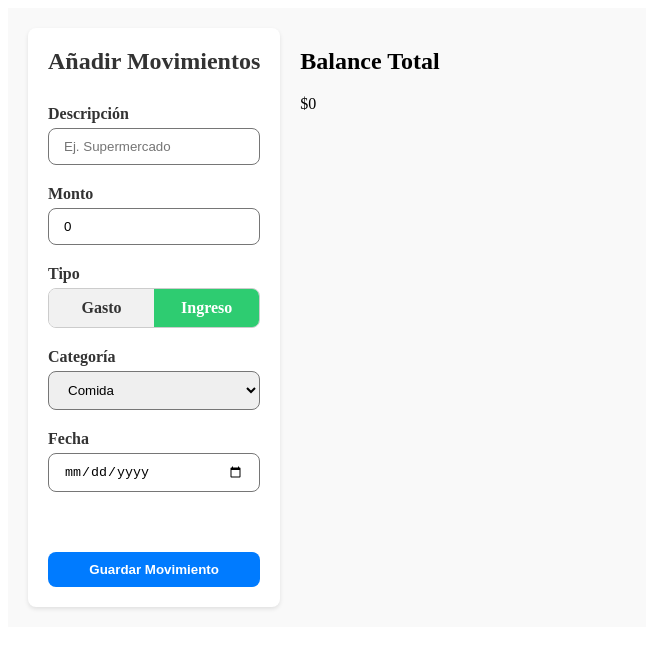
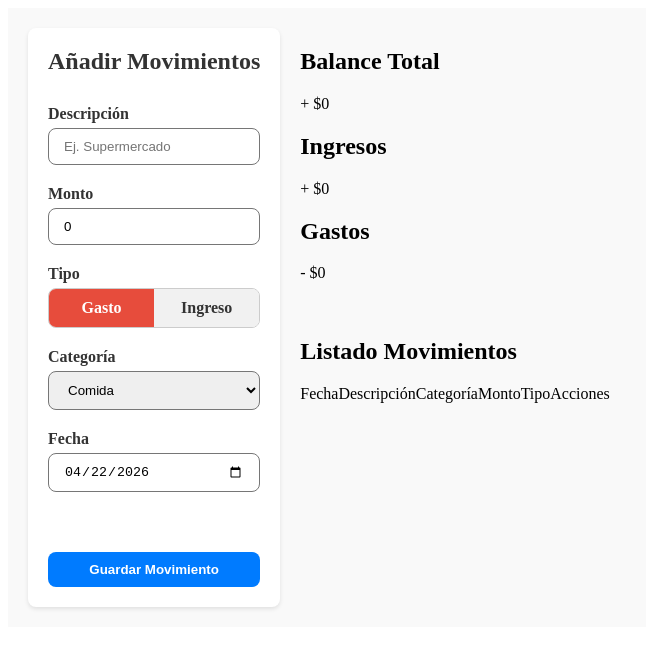
Before and after one commit to JuanPanero/DesarrolloSoftware-TP2, a React (Vite) app: page / in a window 1280 px wide. Shown: the top 648 px of the page, without its empty margins (0-646 px from the left). Built offline with nearby package versions, Linux system fonts and the light colour scheme.

Commit message:
feat: agregar edición de movimientos y lógica del balance

```diff
--- a/src/App.jsx
+++ b/src/App.jsx
@@ -2,7 +2,7 @@ import { useState } from 'react'
 import './App.css'
 import Formulario from './components/Formulario'
 import Listado from './components/Listado'
-import BalanceTotal from './components/BalanceTotal'
+import Balance from './components/Balance'
 
 function App() {
   const [movimientos, setMovimientos] = useState([])
@@ -13,12 +13,16 @@ function App() {
     setMovimientos(movimientos.filter((m)=>m.id!==movEliminar.id))
   }
 
+  const actualizarMovimiento = (movEditado) =>{
+    setMovimientos(movimientos.map((m)=> m.id === movEditado.id ? movEditado : m))
+  }
+
   return (
       <div className='contenedorApp'>
         <Formulario className='formulario' agregarMov={agregarMovimientos}/>
         <div className='contenedorInfo'>
-          <BalanceTotal movimientos={movimientos}/>
-          <Listado movimientos={movimientos} eliminar={eliminarMovimiento}/>
+          <Balance className='contenedor-balance' movimientos={movimientos}/>
+          <Listado movimientos={movimientos} eliminar={eliminarMovimiento} actualizar={actualizarMovimiento} className='contenedor-listado'/>
         </div>
       </div>
   )
--- /dev/null
+++ b/src/components/Balance.jsx
@@ -0,0 +1,29 @@
+import '../App.css'
+import TarjetaBalance from './TarjetaBalance'
+
+function Balance({movimientos, className}){
+
+    let totalIngreso = 0
+    let totalGasto = 0
+
+
+    movimientos.forEach(mov => {
+        if (mov.tipo === 'ingreso'){
+            totalIngreso += mov.monto
+        }else {
+            totalGasto += mov.monto
+        }
+    })
+
+    const balanceTotal = totalIngreso - totalGasto
+
+    return(
+        <div className="contenedor-balance">
+            <TarjetaBalance titulo='Balance Total' monto={balanceTotal < 0 ? balanceTotal *(-1): balanceTotal} tipo={balanceTotal >=0 ? 'ingreso' : 'gasto'}/>
+            <TarjetaBalance titulo='Ingresos' monto={totalIngreso} tipo='ingreso'/>
+            <TarjetaBalance titulo='Gastos' monto={totalGasto} tipo='gasto'/>
+        </div>
+    )
+}
+
+export default Balance
--- a/src/components/BalanceTotal.jsx
+++ /dev/null
@@ -1,26 +0,0 @@
-
-
-function BalanceTotal({movimientos}){
-    let totalIngreso = 0
-    let totalEgreso = 0
-
-
-    movimientos.forEach(mov => {
-        if (mov.tipo === 'ingreso'){
-            totalIngreso += mov.monto
-        }else {
-            totalEgreso += mov.monto
-        }
-    })
-
-    const balanceTotal = totalIngreso - totalEgreso
-
-    return(
-        <div className="contenedor-balance">
-            <h2>Balance Total</h2>
-            <p>${balanceTotal}</p>
-        </div>
-    )
-}
-
-export default BalanceTotal
--- a/src/components/Formulario.jsx
+++ b/src/components/Formulario.jsx
@@ -4,12 +4,12 @@ import '../App.css'
 function Formulario({agregarMov, className}) {
     const [descripcion, setDescripcion] = useState('')
     const [monto, setMonto] = useState(0)
-    const [tipo, setTipo] = useState('ingreso')
-    const [categoria, setCategoria] = useState('')
-    const [fecha, setFecha] = useState('')
+    const [tipo, setTipo] = useState('gasto')
+    const [categoria, setCategoria] = useState('comida')
+    const [fecha, setFecha] = useState(new Date().toISOString().split('T')[0])
 
     const guardarMov = (e) =>{
-        e.preventDefault();
+        e.preventDefault()
 
         if(monto <= 0 || descripcion === ''){
             alert("Por favor, complete bien los campos")
@@ -29,7 +29,7 @@ function Formulario({agregarMov, className}) {
 
         setDescripcion('')
         setMonto(0)
-        setCategoria('')
+        setCategoria('comida')
     }
 
     return(
@@ -40,13 +40,15 @@ function Formulario({agregarMov, className}) {
                 <div className='campoForm'>
                     <label htmlFor="descripcion">Descripción</label>
                     <input type="text" id='descripcion' placeholder='Ej. Supermercado' value={descripcion}
-                        onChange={(e)=>setDescripcion(e.target.value)}/>
+                        onChange={(e)=>setDescripcion(e.target.value)}
+                    />
                 </div>
 
                 <div className='campoForm'>
                     <label htmlFor="monto">Monto</label>
                     <input type="number" id='monto' placeholder='$0.00' value={monto}
-                        onChange={(e)=>setMonto(e.target.value)}/>
+                        onChange={(e)=>setMonto(e.target.value)}
+                    />
                 </div>
 
                 <div className='campoForm'>
@@ -81,6 +83,7 @@ function Formulario({agregarMov, className}) {
                     <label htmlFor="categoria">Categoría</label>
                     <select id='categoria' value={categoria} placeholder='Categoría' onChange={(e)=>setCategoria(e.target.value)}>
                         <option value="comida">Comida</option>
+                        <option value="salario">Salario</option>
                         <option value="transporte">Transporte</option>
                         <option value="ocio">Ocio</option>
                         <option value="servicios">Servicios</option>
--- a/src/components/ItemMovimiento.jsx
+++ b/src/components/ItemMovimiento.jsx
@@ -1,16 +1,104 @@
-function ItemMovimiento({mov, eliminar}){
+import { useState } from "react"
+
+function ItemMovimiento({mov, eliminar, actualizar}){
+    const [editando, setEditando] = useState(false)
+    const [descripcion, setDescripcion] = useState(mov.descripcion)
+    const [monto, setMonto] = useState(mov.monto)
+    const [tipo, setTipo] = useState(mov.tipo)
+    const [categoria, setCategoria] = useState(mov.categoria)
+    const [fecha, setFecha] = useState(mov.fecha)
+
+
     const manejoEliminar= (e) =>{
         eliminar(mov)
     }
 
+    const cambiarEditando = (e) =>{
+        e.preventDefault()
+
+        if (editando) {
+            setDescripcion(mov.descripcion);
+            setMonto(mov.monto);
+            setFecha(mov.fecha);
+            setCategoria(mov.categoria);
+            setTipo(mov.tipo)
+        }
+
+        setEditando(!editando)
+    }
+
+    const manejoCambiar = (e) =>{
+        e.preventDefault()
+
+        if(monto <= 0 || descripcion === ''){
+            alert("Por favor, complete bien los campos")
+            return
+        }
+
+        const nuevoMov = {
+            id: mov.id,
+            descripcion,
+            monto: parseFloat(monto),
+            tipo,
+            categoria,
+            fecha
+        }
+
+        actualizar(nuevoMov)
+
+        setEditando(false)
+    }
+
     return(
-        <li>
-            <span>{mov.fecha}</span>
-            <span>{mov.descripcion}</span>
-            <span>{mov.monto}</span>
-            <span>{mov.categoria}</span>
-            <button onClick={manejoEliminar}>Eliminar</button>
-            <button>Editar</button>
+        <li className="contenedor-item">
+            {editando ? (
+                <>
+                    <input
+                        id="fecha"
+                        type="date"
+                        value={fecha}
+                        onChange={(e) => setFecha(e.target.value)}
+                    />
+                    <input type="text" id='descripcion' placeholder='Ej. Supermercado' value={descripcion}
+                        onChange={(e)=>setDescripcion(e.target.value)}
+                    />
+                    <select id='categoria' value={categoria} placeholder='Categoría'
+                        onChange={(e)=>setCategoria(e.target.value)}>
+                        <option value="comida">Comida</option>
+                        <option value="salario">Salario</option>
+                        <option value="transporte">Transporte</option>
+                        <option value="ocio">Ocio</option>
+                        <option value="servicios">Servicios</option>
+                        <option value="salud">Salud</option>
+                        <option value="otros">Otros</option>
+                    </select>
+                    <input type="number" id='monto' placeholder='$0.00' value={monto}
+                        onChange={(e)=>setMonto(e.target.value)}
+                    />
+                    <select id="tipo" value={tipo}
+                        onChange={(e)=>setTipo(e.target.value)}>
+                        <option value="gasto">Gasto</option>
+                        <option value="ingreso">Ingreso</option>
+                    </select>
+                    <button onClick={manejoCambiar}>Guardar</button>
+                    <button onClick={cambiarEditando}>Cancelar</button>
+                </>
+            ) :
+            (
+                <>
+                    <span>{mov.fecha}</span>
+                    <span>{mov.descripcion}</span>
+                    <span>{mov.categoria}</span>
+                    <span>{mov.tipo === 'ingreso' ? `+ $${mov.monto}` : `- $${mov.monto}`}</span>
+                    <span>{mov.tipo}</span>
+                    <span>
+                        <button onClick={manejoEliminar}>Eliminar</button>
+                        <button onClick={cambiarEditando}>Editar</button>
+                    </span>
+                </>
+
+            )
+            }
         </li>
     )
 }
--- a/src/components/Listado.jsx
+++ b/src/components/Listado.jsx
@@ -1,12 +1,21 @@
 import ItemMovimiento from './ItemMovimiento'
 
-function Listado({movimientos, eliminar}) {
+function Listado({movimientos, eliminar, actualizar}) {
 
   return (
-    <div>
+    <div className='contenedor-listado'>
+      <h2>Listado Movimientos</h2>
+      <div className='header-tabla'>
+        <span>Fecha</span>
+        <span>Descripción</span>
+        <span>Categoría</span>
+        <span>Monto</span>
+        <span>Tipo</span>
+        <span>Acciones</span>
+      </div>
       <ul>
         {movimientos.map((elemento)=>(
-          <ItemMovimiento key={elemento.id} mov={elemento} eliminar={eliminar}/>
+          <ItemMovimiento key={elemento.id} mov={elemento} eliminar={eliminar} actualizar={actualizar}/>
         ))}
       </ul>
     </div>
--- /dev/null
+++ b/src/components/TarjetaBalance.jsx
@@ -0,0 +1,15 @@
+import '../App.css'
+
+function TarjetaBalance({titulo, monto, tipo}){
+
+    const claseMonto = tipo === 'ingreso' ? 'positivo' : 'negativo';
+
+    return(
+        <div className={`tarjeta ${claseMonto}`}>
+            <h2>{titulo}</h2>
+            <p>{tipo === 'ingreso' ? `+ $${monto.toLocaleString()}` : `- $${monto.toLocaleString()}`}</p>
+        </div>
+    )
+}
+
+export default TarjetaBalance
```
